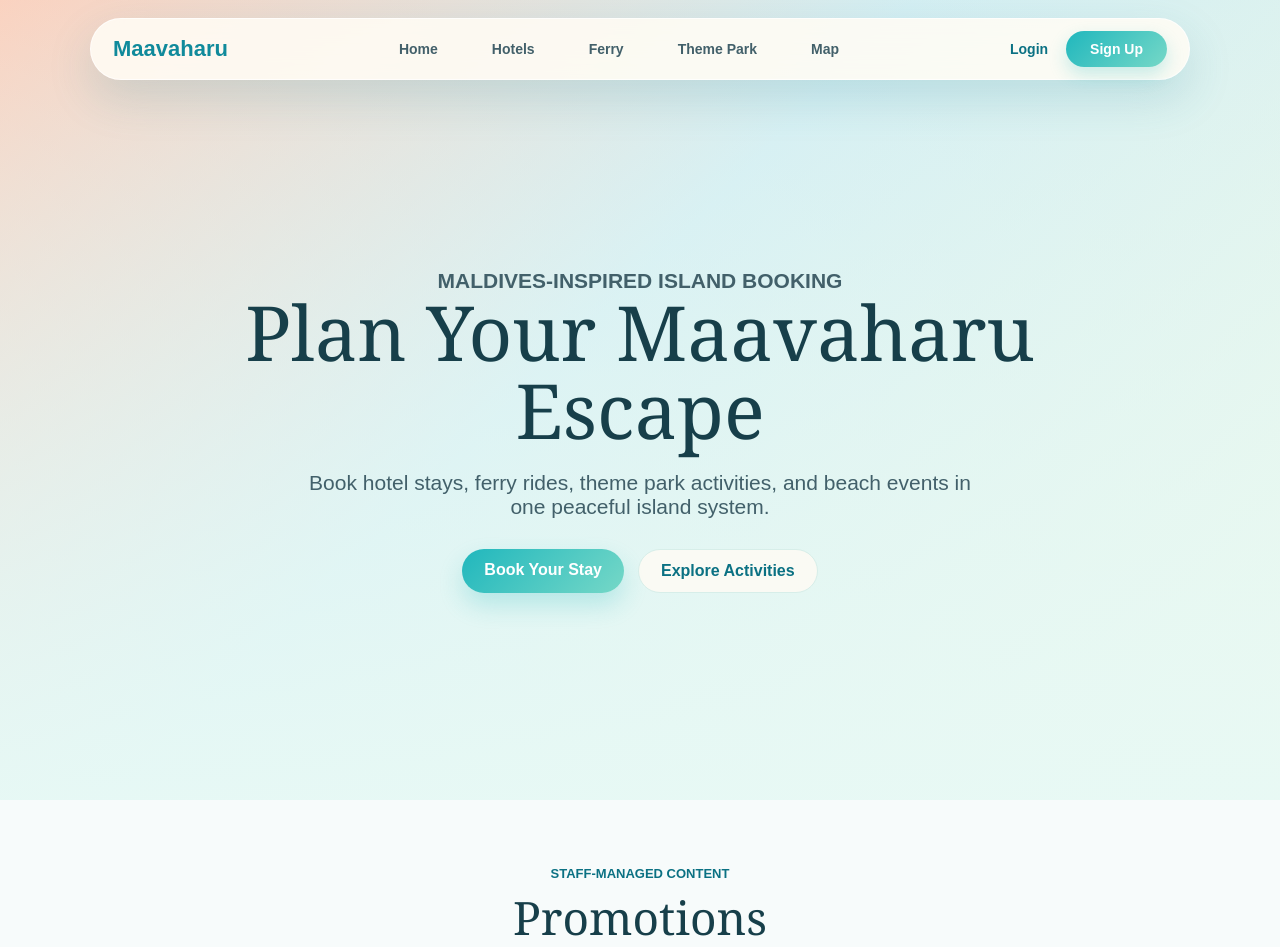
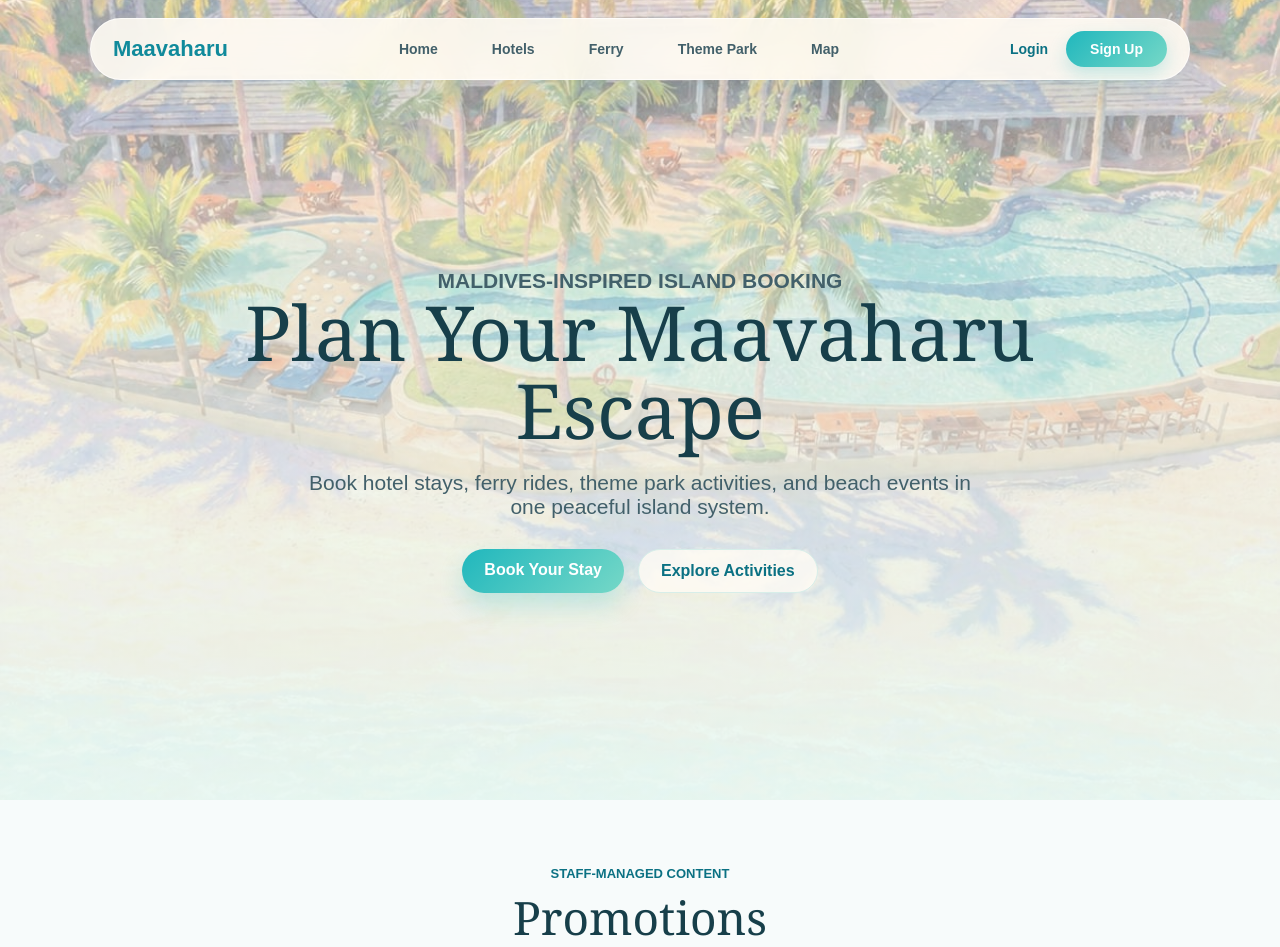
Before and after one commit to INER0/Maavaharu-2.0, a Django app: page / in a window 1280 px wide. Shown: the top 947 px of the page. Run offline with Django 5.2, Linux system fonts and the light colour scheme; data that the repository does not hold is empty.

Commit message:
image added

```diff
--- a/static/css/style.css
+++ b/static/css/style.css
@@ -210,8 +210,11 @@ body {
 .home-hero {
     align-items: center;
     background:
-        linear-gradient(rgba(255, 248, 232, 0.2), rgba(232, 249, 245, 0.94)),
+        linear-gradient(rgba(255, 248, 232, 0.28), rgba(232, 249, 245, 0.9)),
+        url("../images/Island Picture 1.jpeg"),
         linear-gradient(135deg, #f9c9b6 0%, #c9ecf5 44%, #e8f8e8 100%);
+    background-position: center;
+    background-size: cover;
     display: flex;
     min-height: 100vh;
     padding: 130px 24px 90px;
```
Also changed, not shown: static/images/Island Picture 1.jpeg (added), static/images/Island Picture 2.jpeg (added).
